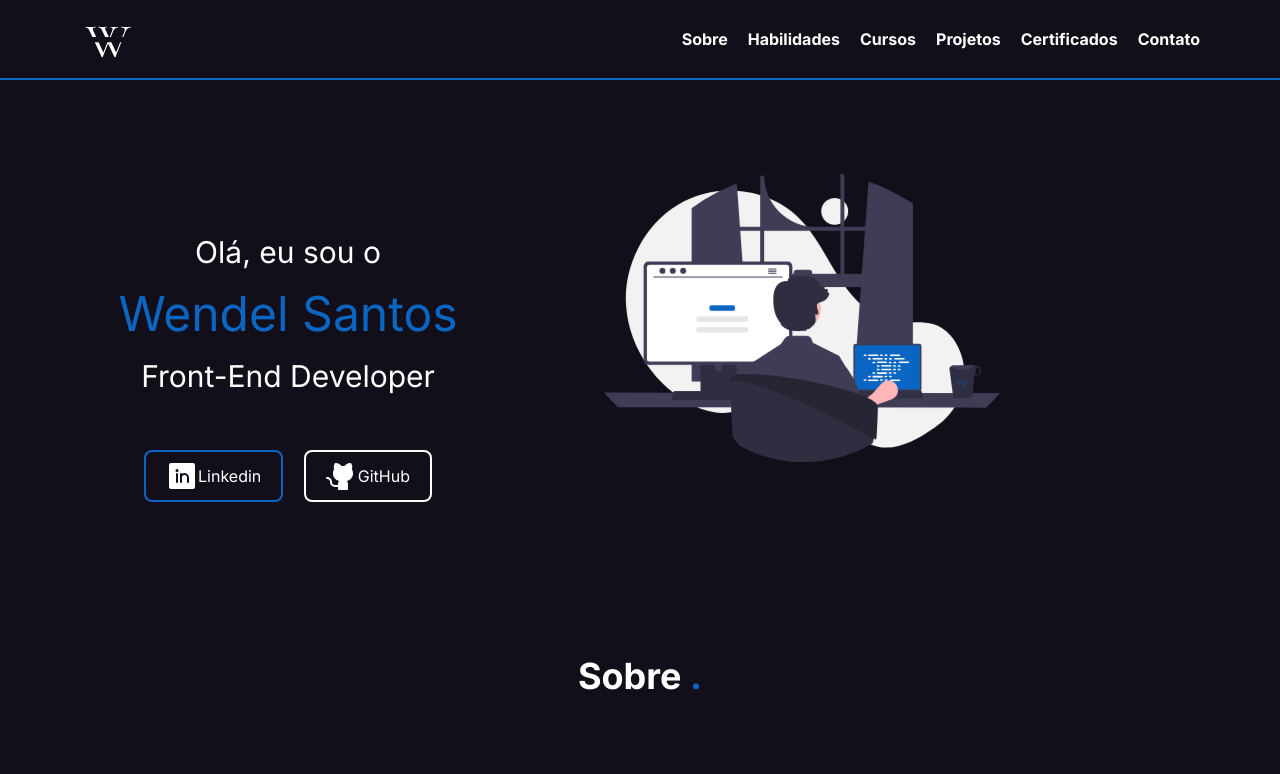
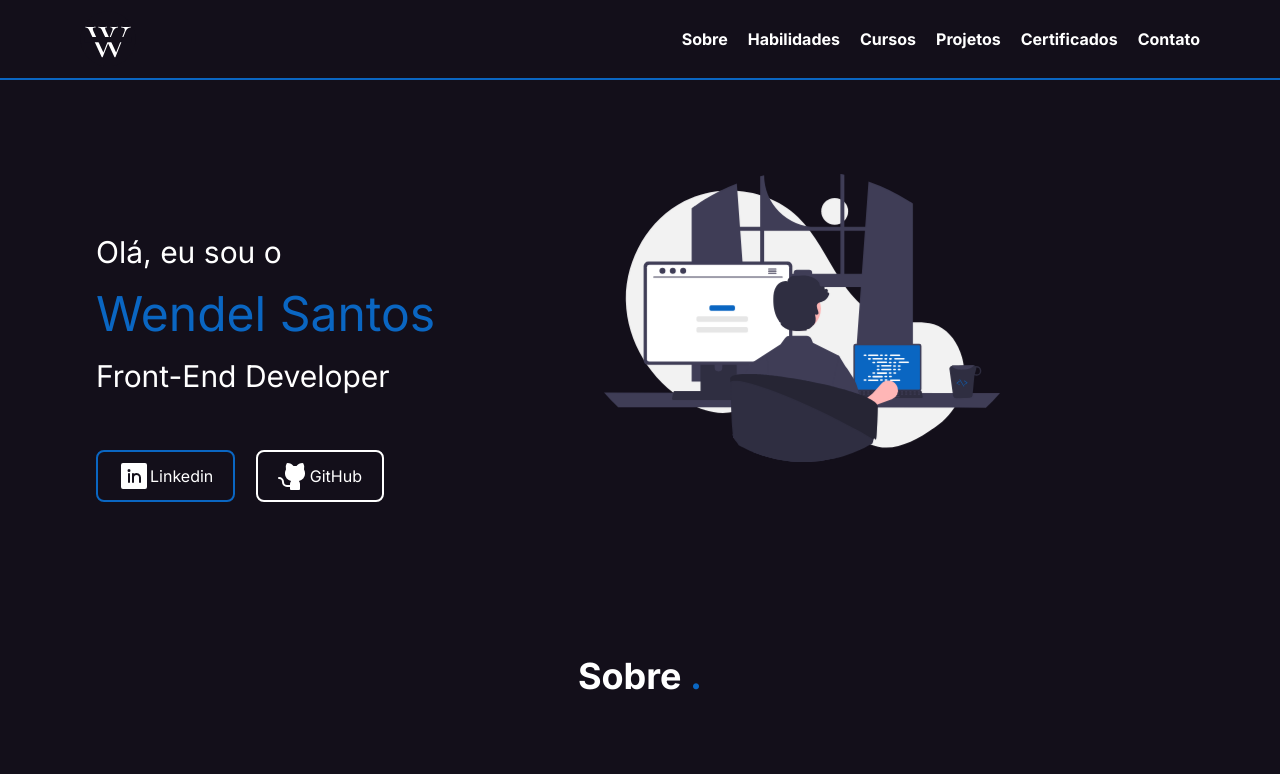
Before and after one commit to WendelSantosNunes/portfolio_v2_netxjs, a Next.js app: page / in a window 1280 px wide. Shown: the top 774 px of the page. Built offline with nearby package versions, Linux system fonts and the light colour scheme.

Commit message:
refactor: Presentation

```diff
--- a/src/app/components/Presentation/index.tsx
+++ b/src/app/components/Presentation/index.tsx
@@ -8,14 +8,14 @@ import ImgProgrammng from "../../assets/undraw_programming_re_kg9v 1.svg";
 export function Presentation() {
   return (
     <section className="flex justify-between items-center mt-36 px-4 max-md:justify-center max-md:flex-col-reverse max-w-tela w-full h-full m-auto">
-      <div className="text-white max-md:mt-5 max-w-sm w-full text-center">
+      <div className="text-white max-md:mt-5 max-w-sm w-full max-md:text-center">
         <h2 className="text-3xl mb-5 max-sm:text-2xl">Olá, eu sou o</h2>
         <h1 className="text-color-border-1 text-5xl max-sm:text-4xl">
           Wendel Santos
         </h1>
         <h2 className="text-3xl mt-5 max-sm:text-2xl">Front-End Developer</h2>
 
-        <div className="flex justify-between mt-14 w-72 m-auto">
+        <div className="flex justify-between mt-14 w-72 max-md:mx-auto">
           <a
             href="https://www.linkedin.com/in/wendel-nunes1/"
             target="_blank"
```
